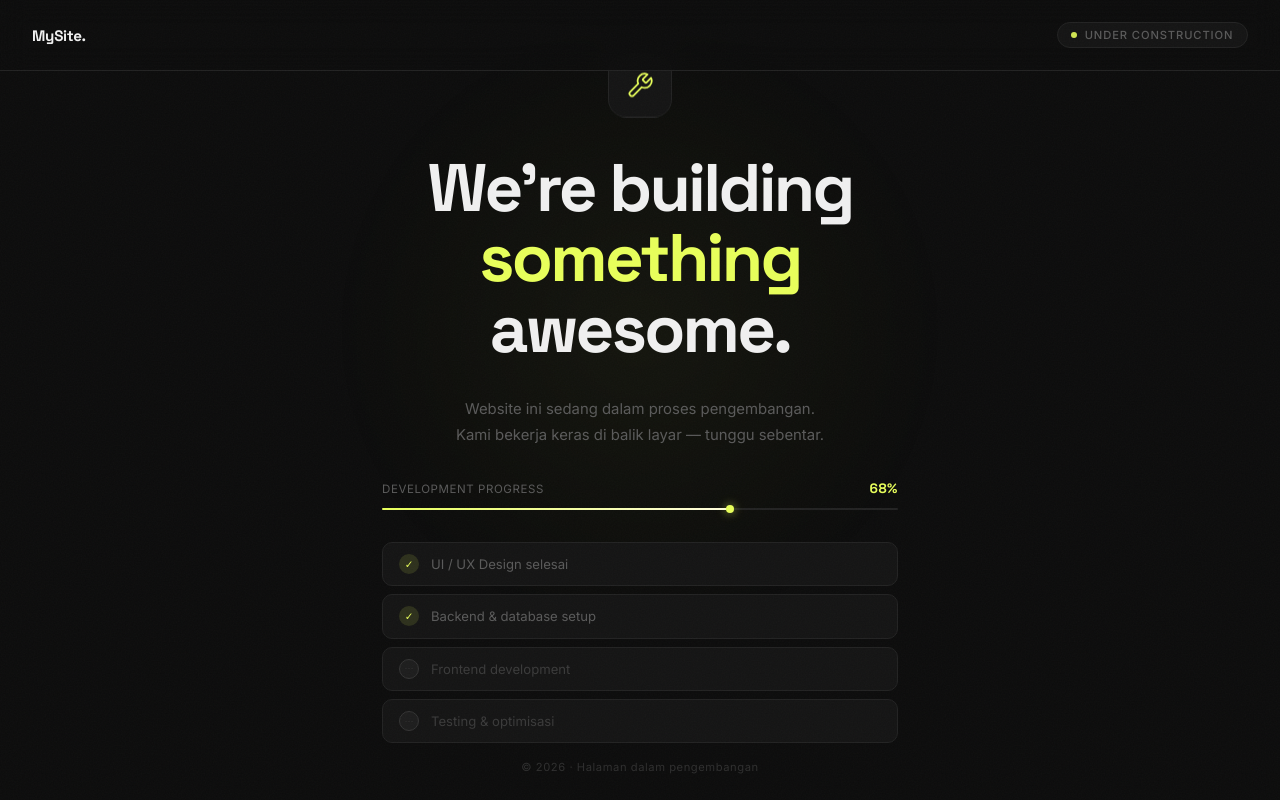
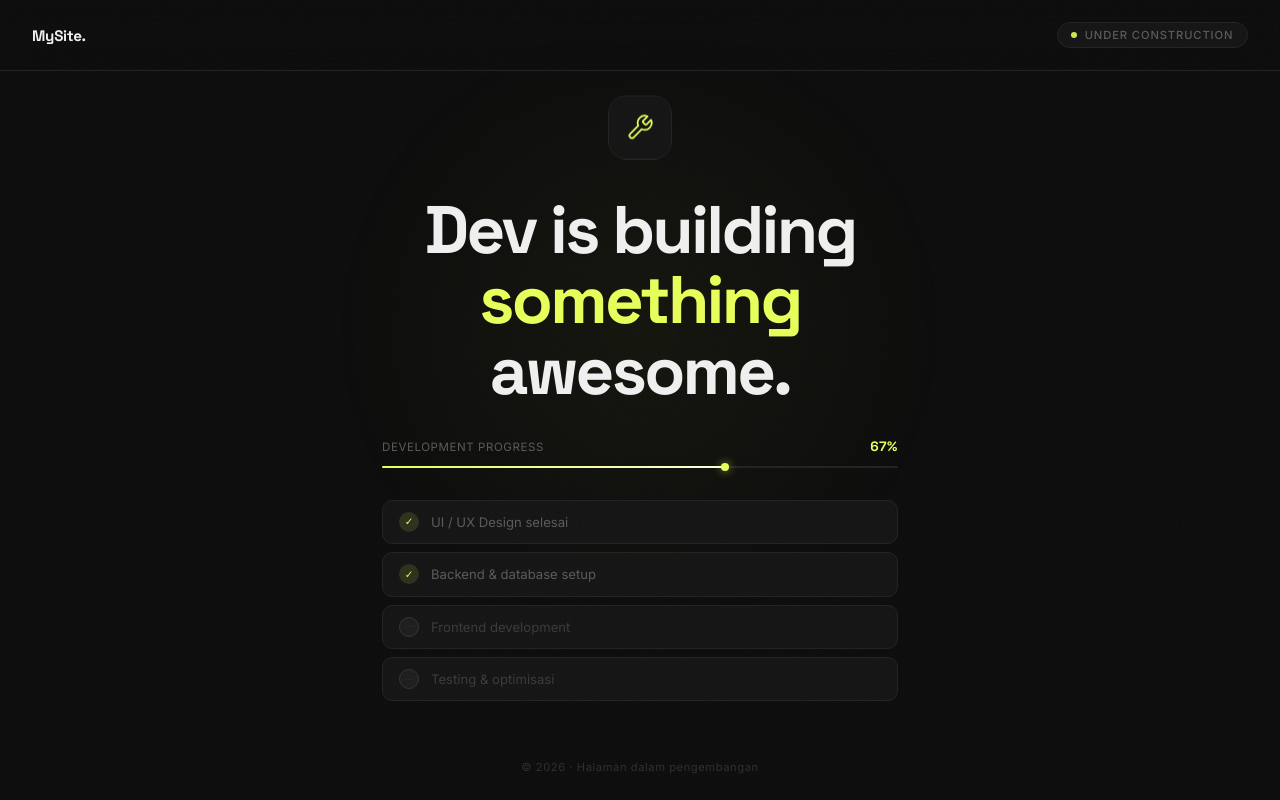
Before and after one commit to Williamfs0409/Williamfs0409.github.io, a plain HTML site: page index.html in a window 1280 px wide. Drawn offline with Linux system fonts and the light colour scheme.

Commit message:
fix: update progress to 67%, remove desc, change heading

```diff
--- a/index.html
+++ b/index.html
@@ -331,15 +331,9 @@
     </div>
 
     <!-- Heading -->
-    <h1>We're building<br /><em>something</em><br />awesome.</h1>
+    <h1>Dev is building<br /><em>something</em><br />awesome.</h1>
 
-    <!-- Desc -->
-    <p class="desc">
-      Website ini sedang dalam proses pengembangan.<br />
-      Kami bekerja keras di balik layar — tunggu sebentar.
-    </p>
 
-    <!-- Progress -->
     <div class="progress-wrap">
       <div class="progress-meta">
         <span>DEVELOPMENT PROGRESS</span>
@@ -375,7 +369,7 @@
   <footer>© 2026 · Halaman dalam pengembangan</footer>
 
   <script>
-    const TARGET = 68;
+    const TARGET = 67;
     const fill   = document.getElementById('fill');
     const pct    = document.getElementById('pct');
 
```
